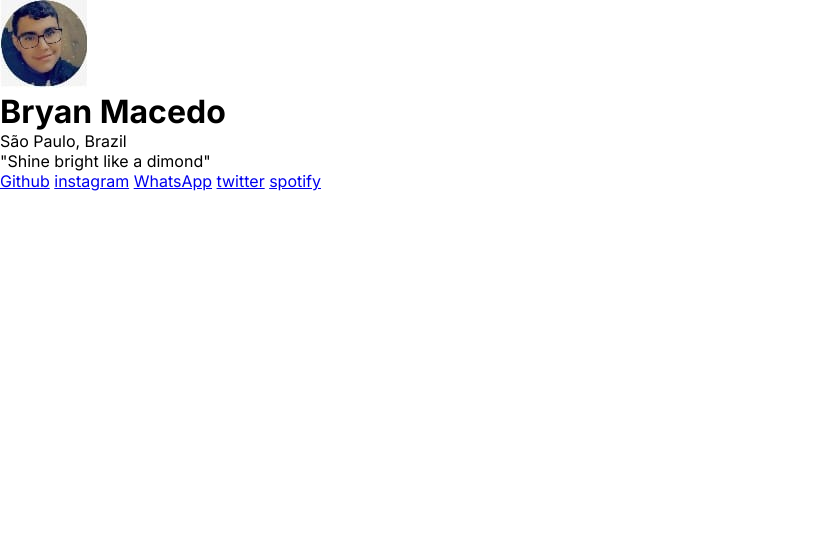
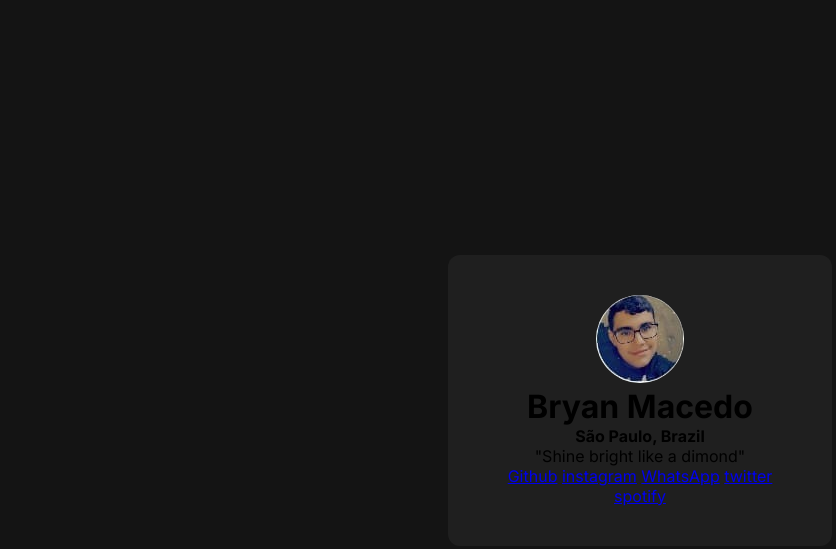
Before and after one commit to Bryan1TA/Meus-links, a plain HTML site: page index.html in a window 1280 px wide. Shown: the whole page, without its empty margins (0-836 px from the left). Drawn offline with Linux system fonts and the light colour scheme.

Commit message:
continuação do desenvolvimento do CSS e alteração de um paragrafo do HTML para strong

```diff
--- a/index.html
+++ b/index.html
@@ -13,7 +13,7 @@
     <div>
         <img src="./WhatsApp Image 2024-03-04 at 21.48.17(1).jpg" alt="Imagem do criador da pagina de links, Bryan Macedo">
         <h1>Bryan Macedo</h1>
-        <p>São Paulo, Brazil</p>
+        <strong>São Paulo, Brazil</strong>
 
         <p>"Shine bright like a dimond"</p>
 
--- a/style.css
+++ b/style.css
@@ -4,3 +4,24 @@
     box-sizing: border-box;
     font-family: "Inter", sans-serif;
 }
+
+body {
+    background-color: #141414;
+    height: 100vh;
+    display: flex;
+    justify-content: center;
+    align-items: center;
+}
+
+
+div {
+    background-color: #1f1f1f;
+    width: 384px;
+    padding: 40px;
+    text-align: center;
+    border-radius: 12px;
+}
+
+div img{
+    border-radius: 50%;
+}
```
